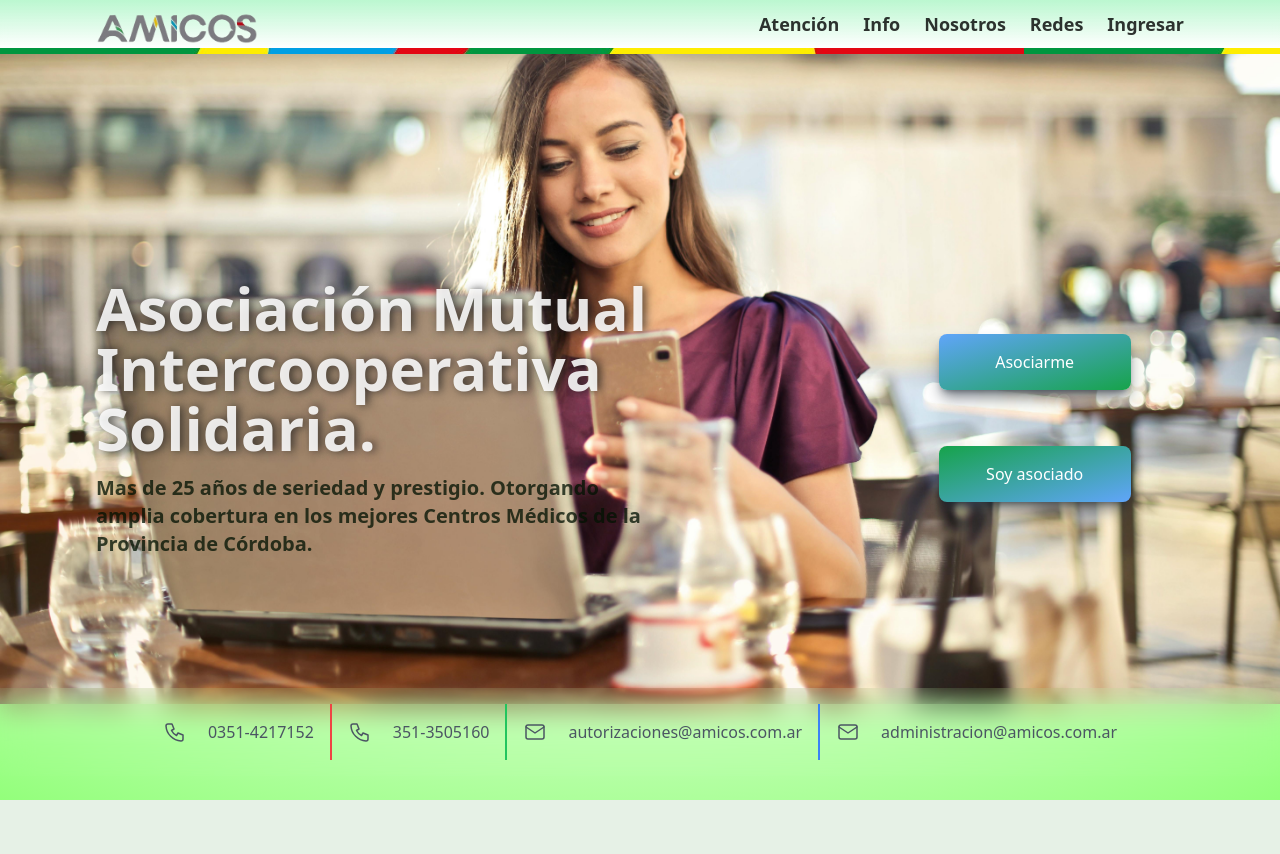
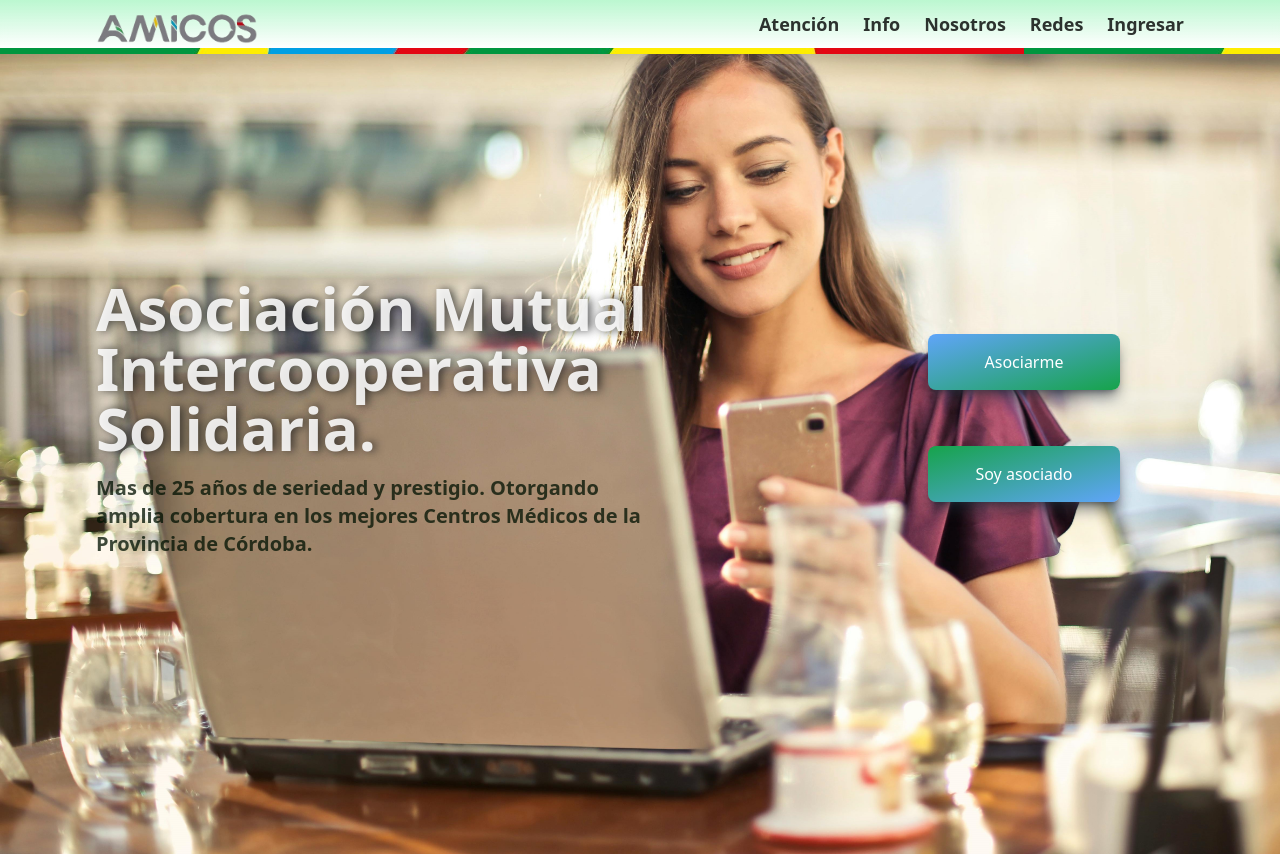
Before and after one commit to vlnrtta/landing-astro-amicos, an Astro site: page / in a window 1280 px wide. Shown: the top 854 px of the page. Built offline with nearby package versions, Linux system fonts and the light colour scheme; Astro itself is replaced by a stand-in of ours.

Commit message:
modificacion 11

```diff
--- a/src/pages/index.astro
+++ b/src/pages/index.astro
@@ -13,11 +13,11 @@
 ---
 
 <Layout title="AMICOS - Asociación Mutual Intercooperativa Solidaria">
-	<main>
+	<main class="w-[650px] sm:w-full">
 		<HeaderHome />
 		<Background />
 		<Presentacion />
-		<Contactos />
+		<!--<Contactos /> -->
 		<Info />
 		<Cuerpo />
 		<Atencion />
--- a/src/pages/presentacion.astro
+++ b/src/pages/presentacion.astro
@@ -1,5 +1,5 @@
 
-<div class="w-[655px] grid grid-cols-1 gap-4 place-content-between sm:pt-28 p-2 -mb-4 sm:grid-cols-2 sm:py-2 lg:pl-24 lg:grid-cols-3 sm:w-full" style="background-image:url('image3_1.jpg'); background-size: cover; height:650px;">
+<div class="w-[655px] grid grid-cols-1 place-content-between sm:pt-28 p-2 -mb-4 sm:grid-cols-2 sm:py-2 lg:pl-24 lg:grid-cols-3  sm:w-full sm:h-screen" style="background-image:url('image3_1.jpg'); background-size: cover">
     <div class="col-span-2">
         <h1 class="text-6xl font-bold flex flex-row sm:mt-28 mt-8 pb-4 text-shadow " style="color: rgba(252, 252, 252, 0.89); text-shadow: rgba(27, 27, 27, 0.781) 3px 0 10px;">
             Asociación Mutual <br>
```
